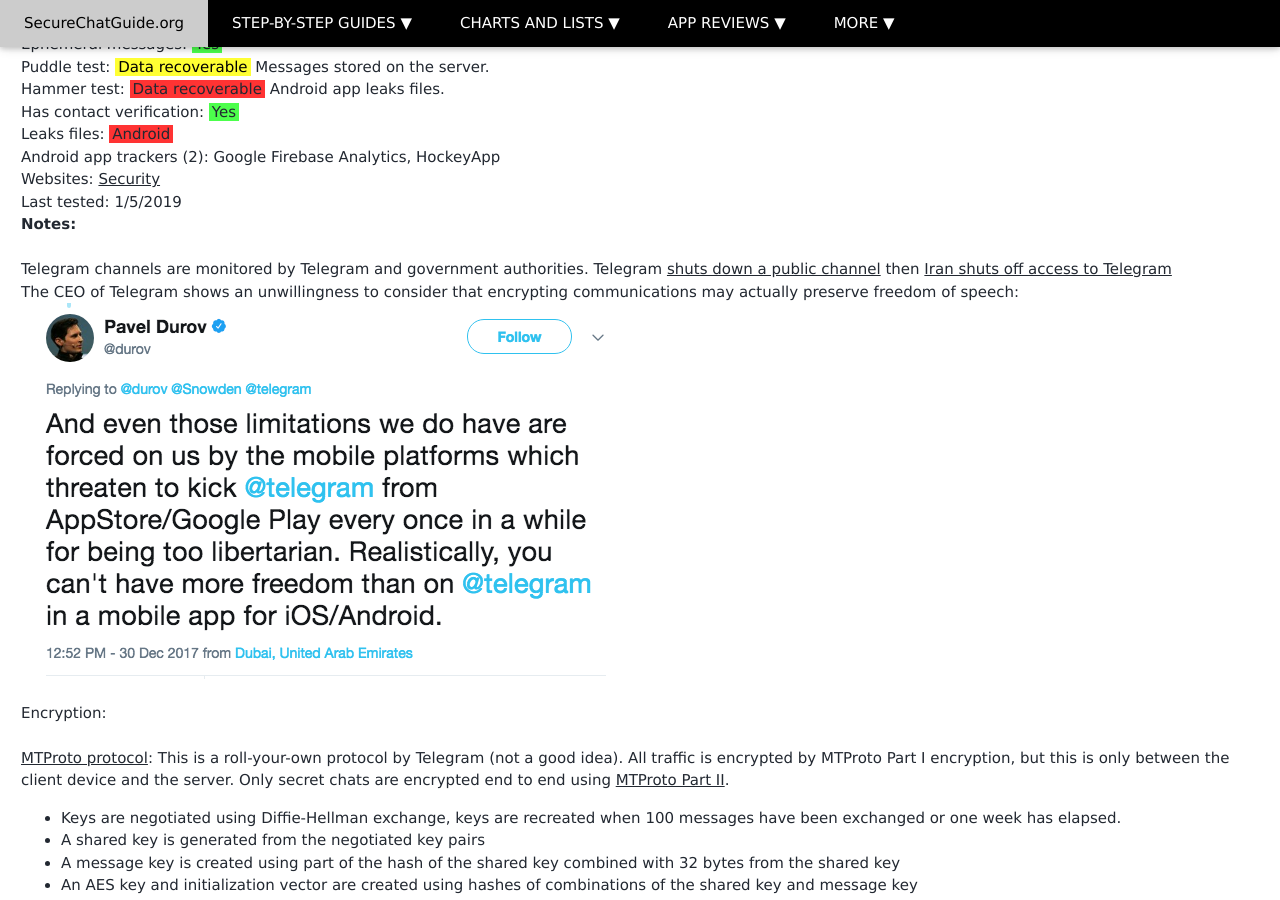
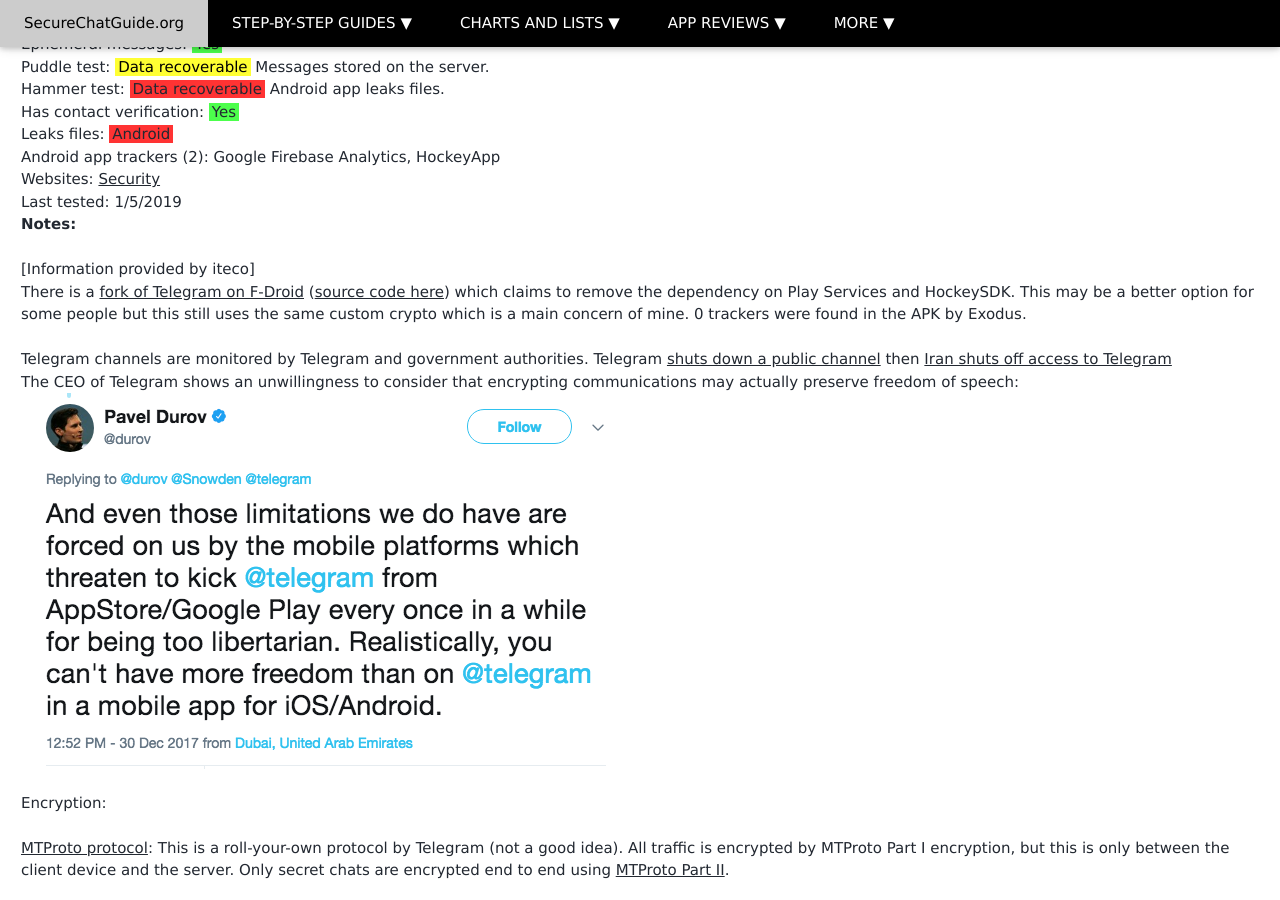
Before and after one commit to Perelandra0x309/secure-im, a Jekyll site: the page built from centralizedapps.md, in a window 1280 px wide and 900 px high, scrolled down 36226 px. Built offline with Jekyll 4.4.1, drawn with Linux system fonts in a browser that asks for light colours.

Commit message:
Added note about a Telegram fork

```diff
--- a/_data/telegram_notes.html
+++ b/_data/telegram_notes.html
@@ -1,3 +1,6 @@
+[Information provided by iteco]<br>
+There is a <a href="https://f-droid.org/en/packages/org.telegram.messenger/">fork of Telegram on F-Droid</a> (<a href="https://github.com/Telegram-FOSS-Team/Telegram-FOSS">source code here</a>) which claims to remove the dependency on Play Services and HockeySDK.  This may be a better option for some people but this still uses the same custom crypto which is a main concern of mine.  0 trackers were found in the APK by Exodus.<br>
+<br>
 Telegram channels are monitored by Telegram and government authorities. Telegram <a href="https://www.recode.net/2017/12/30/16833542/telegram-iran-demostrations-messaging-protests-pavel-durov">shuts down a public channel</a> then <a href="https://www.dailydot.com/debug/iran-protests-telegram-instagram-apps/">Iran shuts off access to Telegram</a><br>
 The CEO of Telegram shows an unwillingness to consider that encrypting communications may actually preserve freedom of speech:<br>
 <a href="https://twitter.com/durov/status/947208697188581381?s=17"><img src="images/telegram_tweet.png"></a><br>
```
